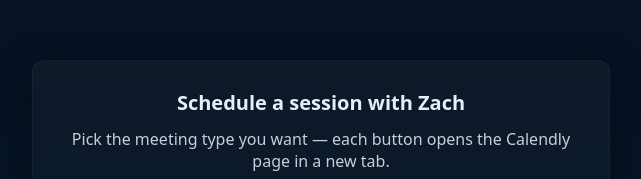
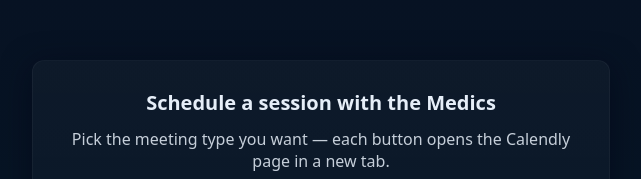
Before and after one commit to knappzacha/MEDICAL-LINKS, a plain HTML site: page index.html in a window 1280 px wide. Shown: the part 204-383 px from the top of the page, without its empty margins (319-960 px from the left). Drawn offline with Linux system fonts and the light colour scheme.

Commit message:
Update heading text for session scheduling

```diff
--- a/index.html
+++ b/index.html
@@ -54,7 +54,7 @@
 </head>
 <body>
   <div class="card" role="main">
-    <h1>Schedule a session with Zach</h1>
+    <h1>Schedule a session with the Medics</h1>
     <p>Pick the meeting type you want — each button opens the Calendly page in a new tab.</p>
 
     <div class="buttons">
```
